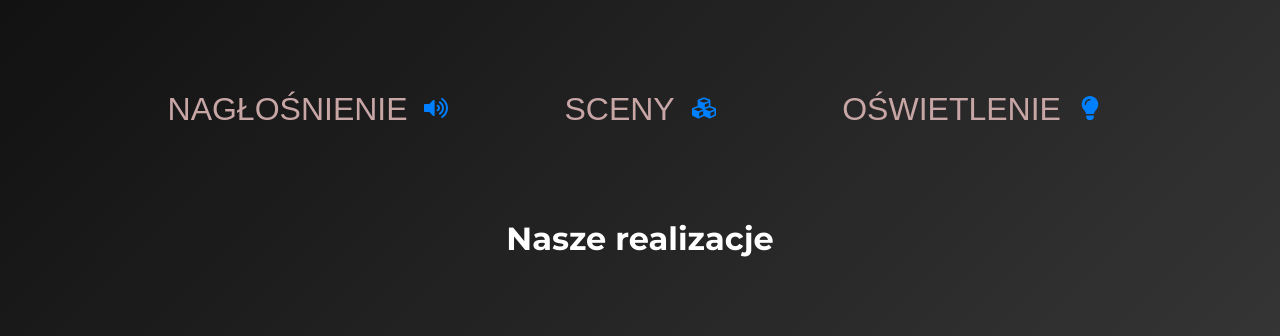
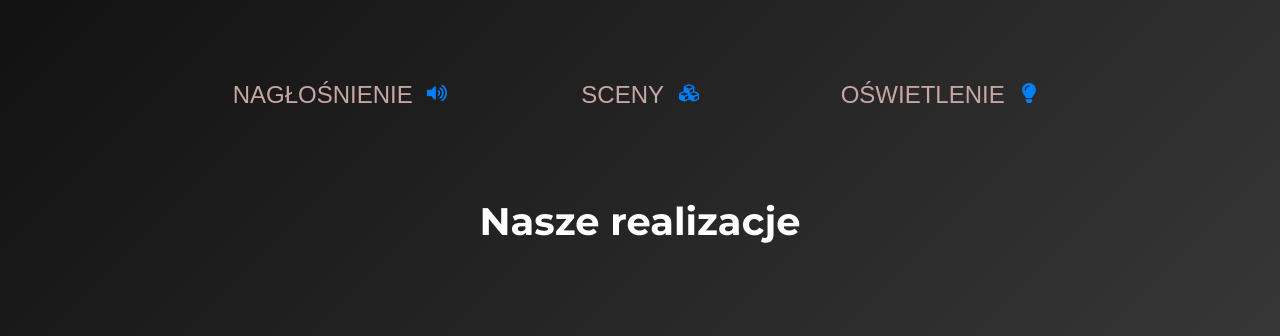
Before and after one commit to tomaszek2115/audiomaster, a React (Vite) app: page / in a window 1280 px wide. Shown: the part 257-593 px from the top of the page. Built offline with nearby package versions, Linux system fonts and the light colour scheme; grey boxes are pictures that could not be loaded.

Commit message:
fixed homepage layout

```diff
--- a/src/App.css
+++ b/src/App.css
@@ -1,7 +1,7 @@
 #root {
-  min-height: 100vh;
   display: flex;
   flex-direction: column;
+  min-height: 100vh;
 }
 
 .page {
--- a/src/components/Header/Header.css
+++ b/src/components/Header/Header.css
@@ -6,11 +6,12 @@
   left: 0;
   width: 100%;
   padding: 1.5rem 2rem;
-  height: 60px; /* set an explicit height if needed */
-  box-sizing: border-box; /* ensure padding doesn't collapse */
+  /* height: 60px; */
+  box-sizing: border-box;
   display: flex;
   justify-content: space-between;
   align-items: center;
+
   background-color: rgba(0, 0, 0, 0.5);
   backdrop-filter: blur(16px);
   color: #fff;
--- a/src/index.css
+++ b/src/index.css
@@ -6,8 +6,7 @@
   font-weight: 400;
 
   color-scheme: light dark;
-  color: rgba(255, 255, 255, 0.87);
-  background-color: #242424;
+  color: white;
 
   font-synthesis: none;
   text-rendering: optimizeLegibility;
@@ -18,5 +17,4 @@
 body {
   margin: 0;
   min-width: 320px;
-  min-height: 100vh;
 }
--- a/src/pages/Home/Home.css
+++ b/src/pages/Home/Home.css
@@ -4,7 +4,7 @@
 }
 
 .home h1 {
-  font-size: 4rem;
+  font-size: clamp(2.5rem, 5vw, 4rem);
   font-weight: 800;
   font-family: 'Montserrat', sans-serif;
   color: white;
@@ -16,7 +16,7 @@
 }
 
 .home h2 {
-  font-size: 2rem;
+  font-size: clamp(1.5rem, 3vw, 2.5rem);
   font-family: 'montserrat', sans-serif;
   padding: 1.5rem;
 
@@ -30,12 +30,11 @@
   display: flex;
   justify-content: center;
   flex-wrap: wrap;
-  gap: 2rem;
   margin-top: 2rem;
 }
 
 .intro p {
-  font-size: 2rem;
+  font-size: clamp(1rem, 2.5vw, 1.5rem);
   font-weight: 100;
   color: rgb(200, 166, 166);
   flex: 1 1 200px;
@@ -64,9 +63,9 @@
 }
 
 .icon {
-  font-size: 1.5rem;
+  font-size: clamp(0.75rem, 2.5vw, 1.25rem);
   color: rgb(0, 128, 255);
-  margin-left: 0.5rem;
+  margin-left: clamp(0.25rem, 1vw, 0.5rem);
 
   opacity: 0;
   transform: scale(0.5);
@@ -74,7 +73,7 @@
 }
 
 .intro p:nth-child(1) .icon {
-  animation-delay: 1.9s; /* after h1 and p1 text */
+  animation-delay: 1.9s;
 }
 
 .intro p:nth-child(2) .icon {
@@ -90,11 +89,10 @@
   grid-template-columns: repeat(auto-fit, minmax(250px, 1fr));
   gap: 1rem;
   margin-top: 4rem;
-  padding: 0 2rem;
 }
 
 .gallery img {
-  width: 100%;
+  max-width: 100%;
   height: auto;
   border-radius: 0.5rem;
   object-fit: cover;
```
